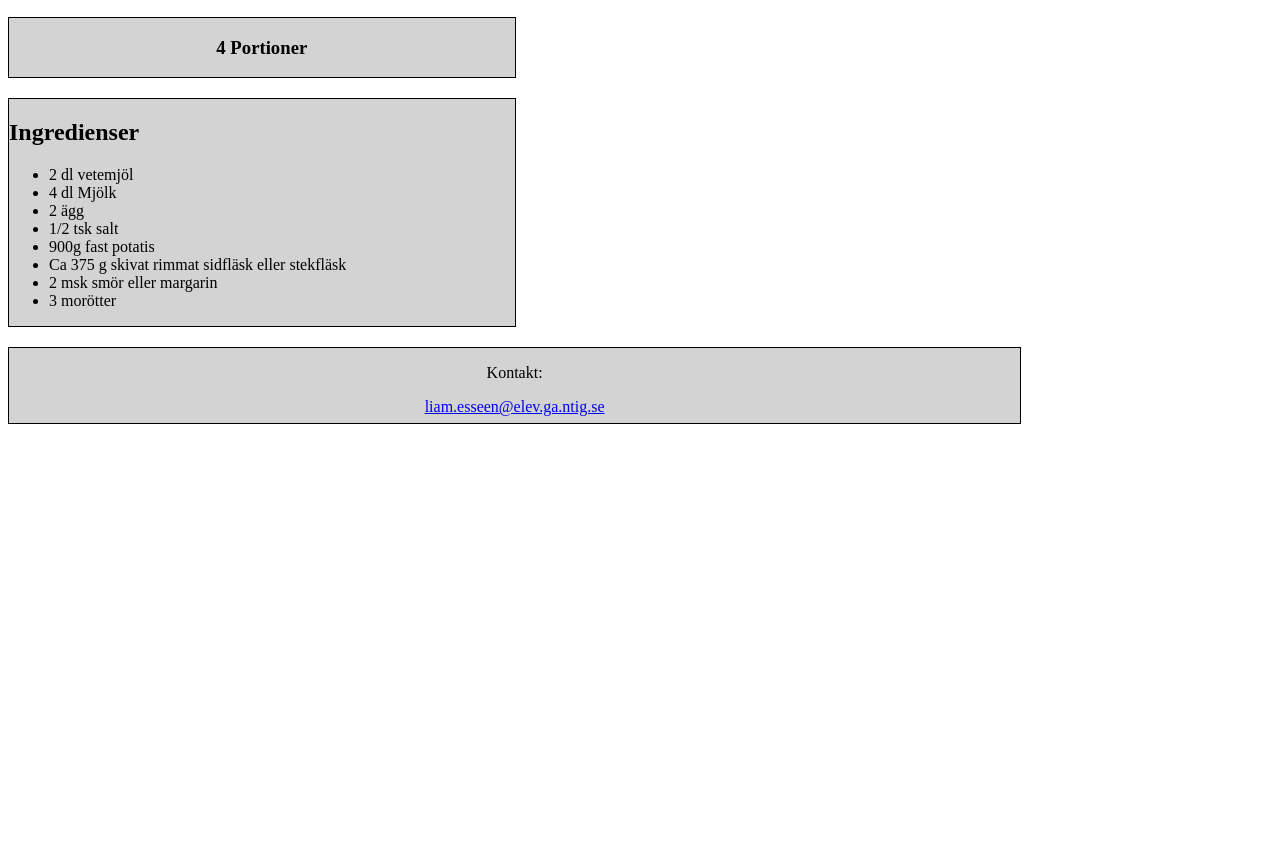
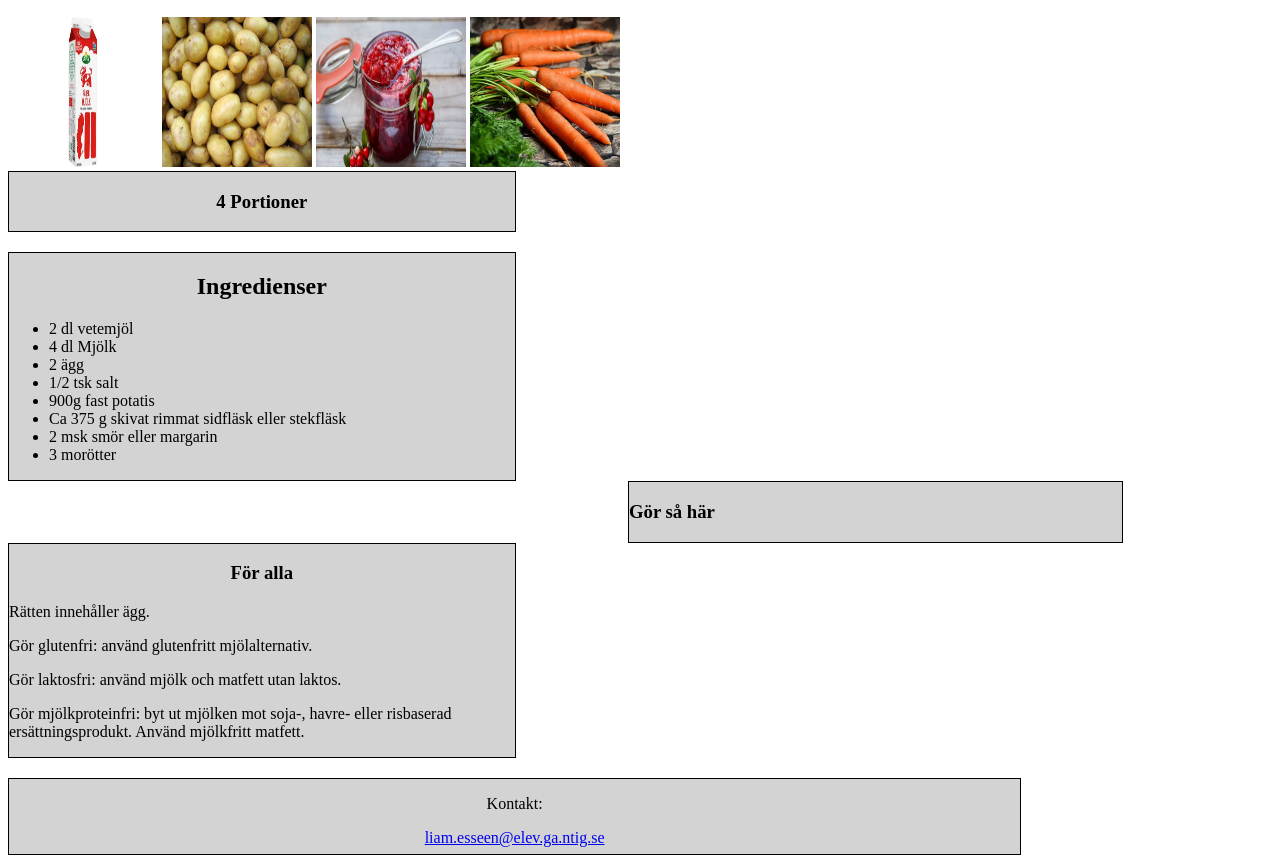
Before and after one commit to TE22E-Esseen-Liam/Projekt-Figma, a plain HTML site: page index.html in a window 1280 px wide. Shown: the part 138-1001 px from the top of the page. Before the commit the page ends 800 px from the top, so only its background shows below. Drawn offline with Linux system fonts and the light colour scheme.

Commit message:
bilder, placeringar

```diff
--- a/index.html
+++ b/index.html
@@ -12,8 +12,19 @@
 <div class="rubrik">
     <img class="raggmunk" src="./raggmunk_med_flask_WebP.webp" alt="Raggmunk">
     <h1>Raggmunk med fläsk & krämig lingonsylt</h1>
-  <!--<img class="potatis" src="./Potatisen_WebP.webp" alt="potatis"> -->
+
 </div>
+
+<main>
+
+<aside>
+<img class="mjölk" src="./mjölk_webp.webp" alt="mjölk">
+<img class="pottis" src="./Potatisen_WebP.webp" alt="potatis">
+<img class="sylt" src="./hemgjord-lingonsylt_32017_webp.webp" alt="sylt">
+<img class="morot" src="./nyskordade-morotter_webp.webp" alt="morot">
+</aside>
+
+</main>
 
 
 <div class="Portioner">
@@ -21,9 +32,9 @@
 </div>
 
 <div class="ingredienser">
-
 <h2>Ingredienser</h2>
 
+<div class="lista">
 <ul>
 <li>2 dl vetemjöl</li>
 <li>4 dl Mjölk</li>
@@ -35,14 +46,29 @@
 <li>3 morötter</li>
 </ul>
 </div>
+</div>
 
 
 <div class="instruktioner">
 
+<h3>Gör så här</h3>
 
 </div>
 
 
+<div class="smut">
+
+<h3>För alla</h3>
+
+<div class="foralla">
+<p>Rätten innehåller ägg.</p>
+ <p>Gör glutenfri: använd glutenfritt mjölalternativ.</p>
+  <p>Gör laktosfri: använd mjölk och matfett utan laktos.</p>
+    <p>Gör mjölkproteinfri: byt ut mjölken mot soja-, havre- eller risbaserad ersättningsprodukt. Använd mjölkfritt matfett.</p>
+</div>
+
+
+</div>
 
 
 <footer class="footer">
--- a/style.css
+++ b/style.css
@@ -35,19 +35,68 @@ width: 40%;
 text-align: center;
 border: 1px solid black;
 margin-bottom: 20px;
-
 }
 
 .ingredienser{
 background-color: lightgray;
-/*margin-right: 1300px;*/
 border: 1px solid black;
 width: 40%;
+text-align: center;
 }
+
+.lista{
+background-color: lightgray;
+text-align: left;
+}
+
+.foralla{
+text-align: left;
+
+}
+
+
+.instruktioner{
+background-color: lightgray;
+border: 1px solid black;
+width: 39%;
+margin-left: 620px;
+
+}
+
 
 .texttop{
 text-align: center;
 }
+
+
+.pottis{
+width: 150px;
+height: 150px;
+}
+
+.mjölk{
+width: 150px;
+height: 150px;
+}
+
+.morot{
+    width: 150px;
+    height: 150px;
+}
+
+.sylt{
+    width: 150px;
+    height: 150px;
+}
+
+
+.smut{
+background-color: lightgray;
+width: 40%;
+border: 1px solid black;
+text-align: center;
+}
+
 
 .footer{
 text-align: center;
@@ -59,7 +108,3 @@ height: 75px;
 
 
 }
-
-/*.instruktioner{
-background-color: lightgray;
-margin-left: 400px;}*/
```
Also changed, not shown: hemgjord-lingonsylt_32017_webp.webp (added), mjölk_webp.webp (added), nyskordade-morotter_webp.webp (added).
